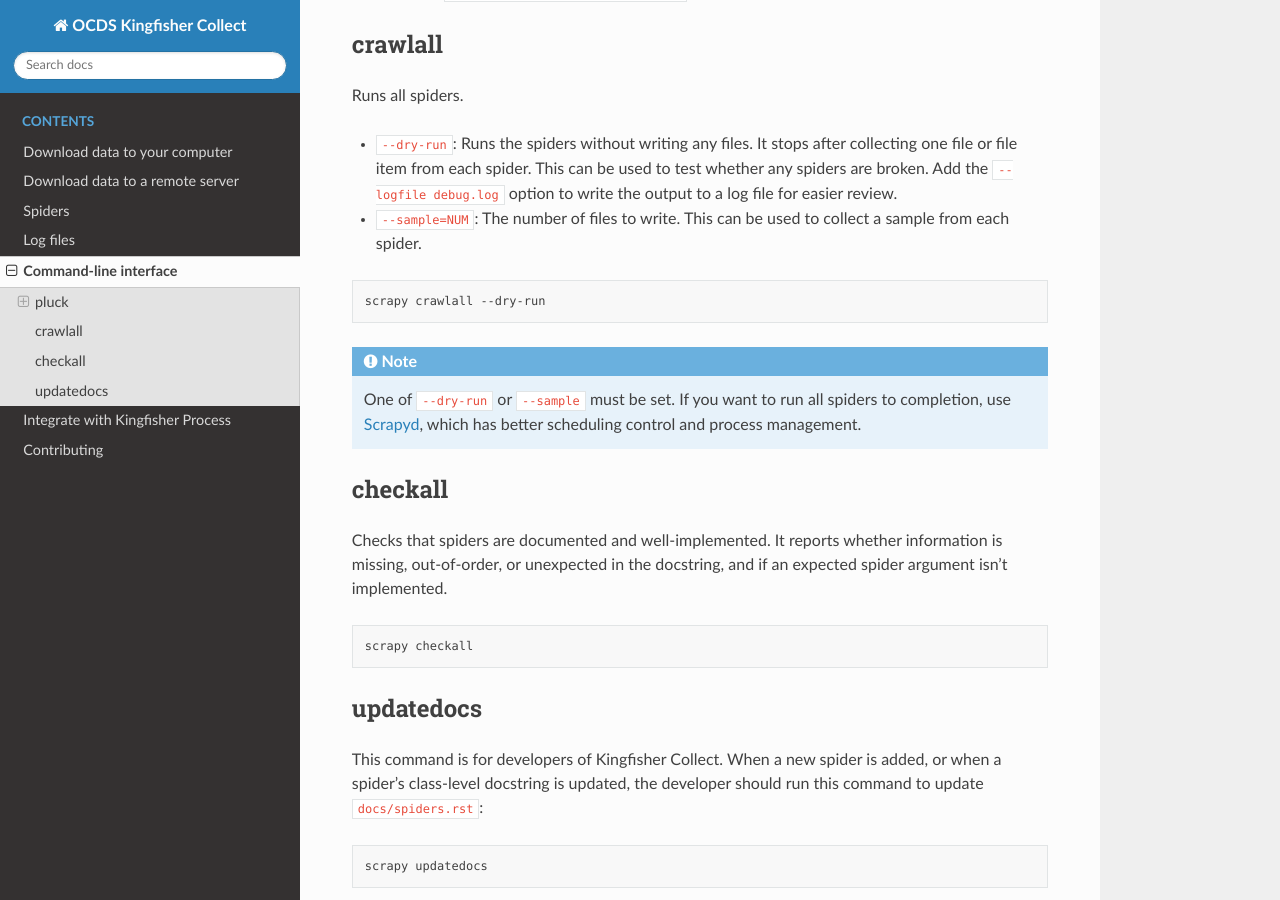
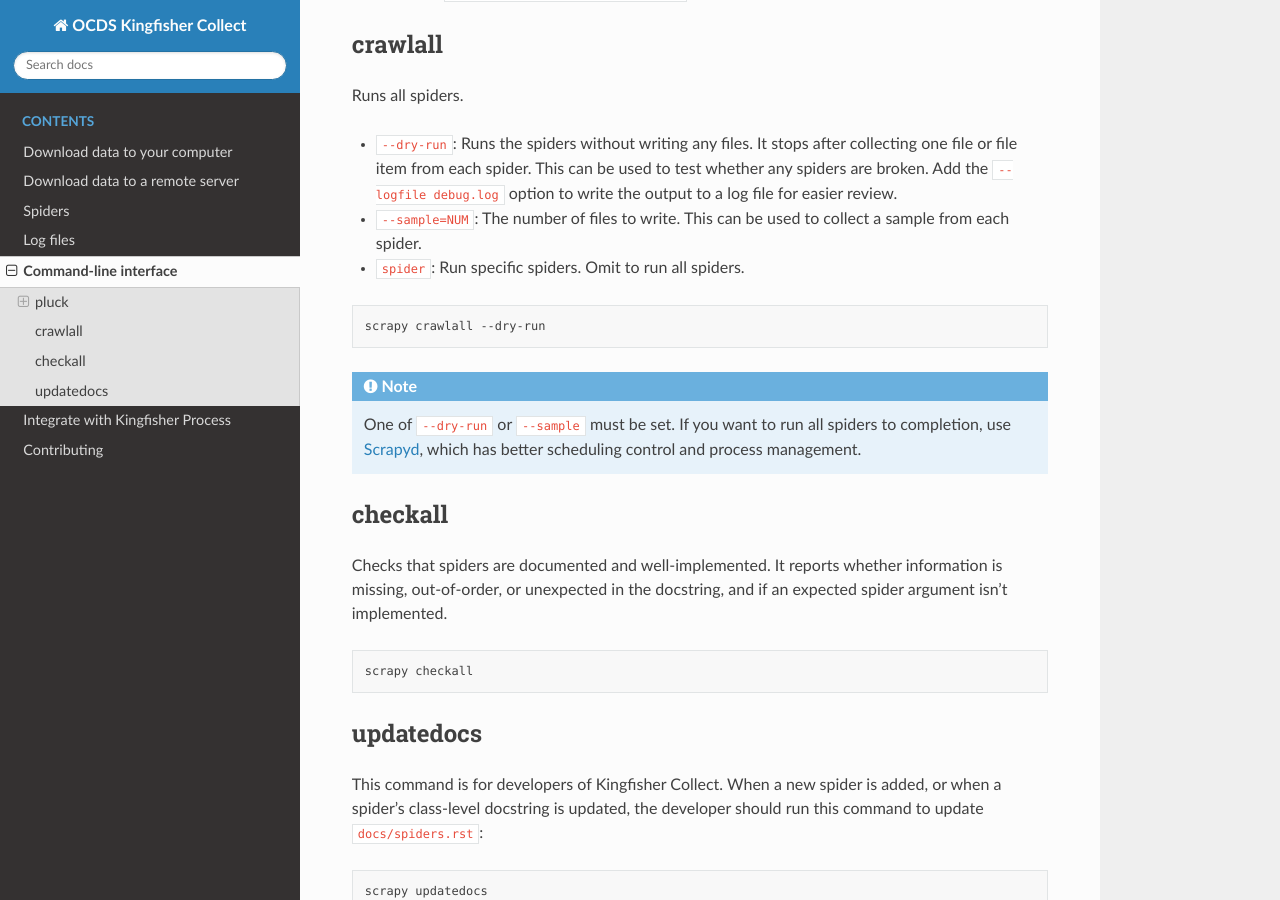
Before and after one commit to open-contracting/kingfisher-collect, a Sphinx documentation site: the page built from docs/cli.rst, in a window 1280 px wide and 900 px high, scrolled down 1352 px. Built offline with Sphinx 7.4.7 and the Read the Docs theme 2.0.0, drawn with Linux system fonts in a browser that asks for light colours.

Commit message:
docs: cli: crawlall: Document spider argument

```diff
--- a/docs/cli.rst
+++ b/docs/cli.rst
@@ -64,6 +64,7 @@ Runs all spiders.
 
 -  ``--dry-run``: Runs the spiders without writing any files. It stops after collecting one file or file item from each spider. This can be used to test whether any spiders are broken. Add the ``--logfile debug.log`` option to write the output to a log file for easier review.
 -  ``--sample=NUM``: The number of files to write. This can be used to collect a sample from each spider.
+-  ``spider``: Run specific spiders. Omit to run all spiders.
 
 .. code-block:: bash
 
```
